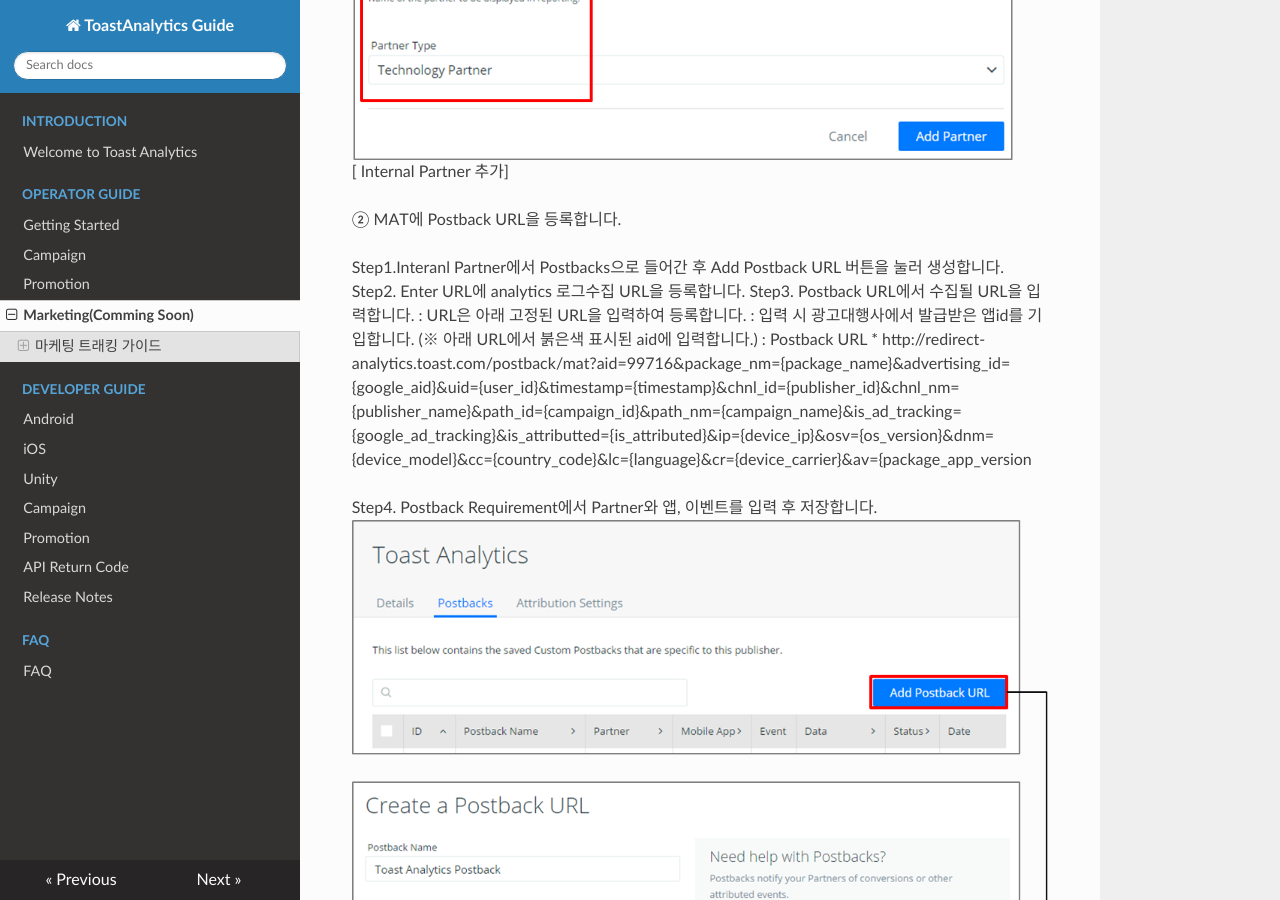
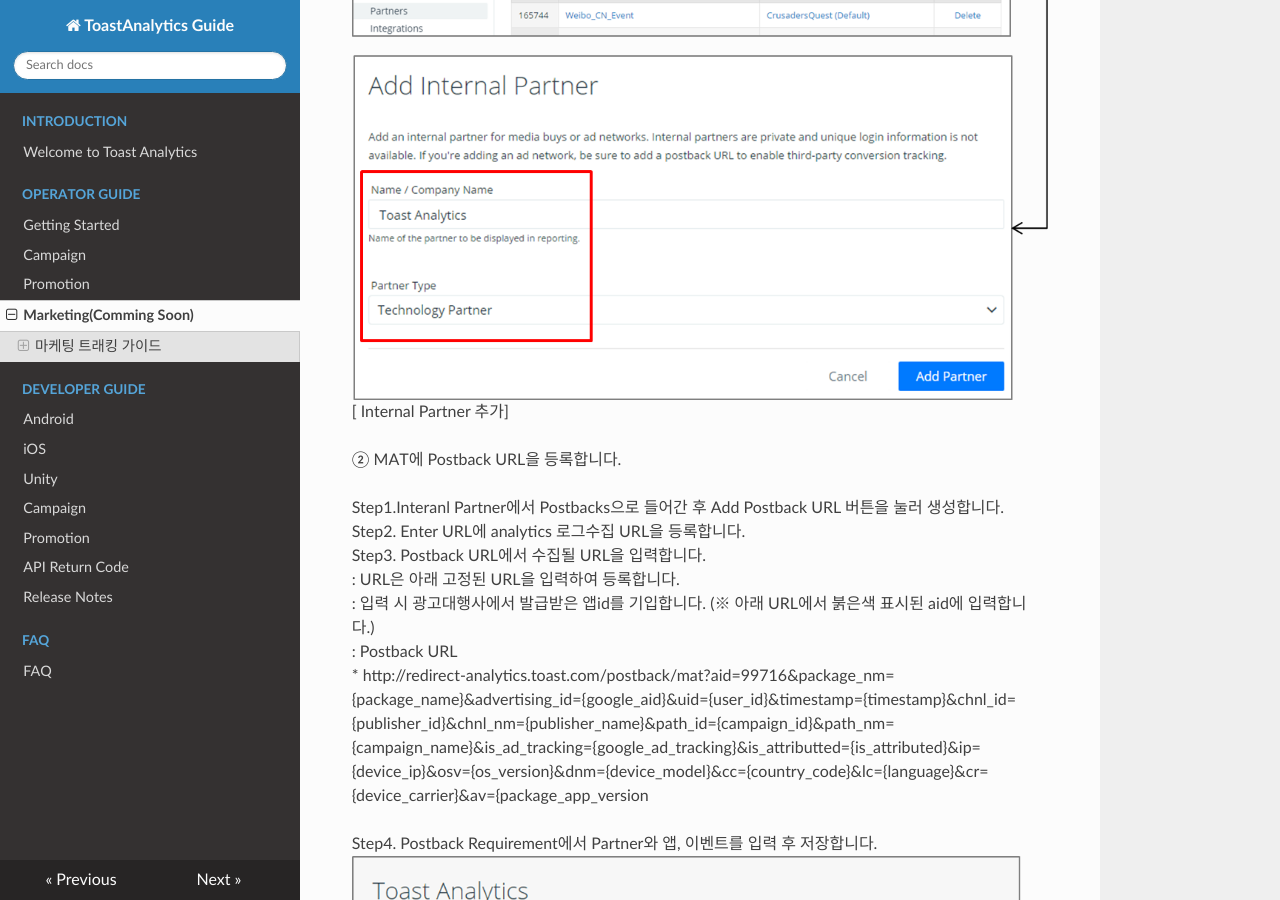
Before and after one commit to ToastAnalytics/ToastAnalytics, an MkDocs documentation site: the page built from docs/Developer/3. marketing Guide.md, in a window 1280 px wide and 900 px high, scrolled down 7221 px. Built offline with MkDocs 1.6.1, drawn with Linux system fonts in a browser that asks for light colours; nearby versions of some CDN libraries; old or Windows-style settings are respelled for this version of MkDocs; some of the changed text lies outside the part shown.

```diff
--- a/docs/Developer/3. marketing Guide.md
+++ b/docs/Developer/3. marketing Guide.md
@@ -59,7 +59,7 @@ Toast Analytics에서는 간편하게 트래킹 URL을 발급하여 채널별
 
 1) 자체등록 : Analytics에서 직접 등록하여 트래킹 URL을 발급받은 유입경로
 2) 광고대행사 연동 : 광고대행사의 Postback 연동을 통해 자동으로 등록된 유입경로
-	*참고:정확한 유입경로별 분석을 위해 등록한 정보를 수정하시는 것은 지양해 주시기 바랍니다.
+*참고:정확한 유입경로별 분석을 위해 등록한 정보를 수정하시는 것은 지양해 주시기 바랍니다.
 
 
 
@@ -114,7 +114,8 @@ Toast Analytics에서는 간편하게 트래킹 URL을 발급하여 채널별
 [AppsFlyer 앱id 확인]
 
 ② MAT 앱ID 확인
-: MAT에서 발급한 앱ID 확인 후 Analytics에 앱ID를 등록합니다. (Analytics > 앱설정 > 마케팅 > 광고대행사등록)
+: MAT에서 발급한 앱ID 확인 후 Analytics에 앱ID를 등록합니다.
+:Analytics > 앱설정 > 마케팅 > 광고대행사등록
 ※ MAT Applications > Mobile Apps 에서 앱id를 확인할 수 있습니다.
 
 ![ MAT 앱id 확인](https://raw.githubusercontent.com/ToastAnalytics/ToastAnalytics/master/docs/Developer/images/marketing8.png)
@@ -122,7 +123,8 @@ Toast Analytics에서는 간편하게 트래킹 URL을 발급하여 채널별
 
 
 #### 4) Postback 설정
-Analyics에 광고대행사를 연동하기 위해 각 광고대행사 사이트에 접속하여 캠페인을 설정합니다. 광고대행사에 Postback URL, Analytics에 앱ID를 등록하면 각 광고대행사를 통해 유입되는 로그가 수집됩니다.
+Analyics에 광고대행사를 연동하기 위해 각 광고대행사 사이트에 접속하여 캠페인을 설정합니다.
+광고대행사에 Postback URL, Analytics에 앱ID를 등록하면 각 광고대행사를 통해 유입되는 로그가 수집됩니다.
 
 **(1) AppsFlyer 연동(= Push API 설정) **
 
@@ -149,7 +151,7 @@ Step3. Postback URL에서 수집될 URL을 입력합니다.
 : URL은 아래 고정된 URL을 입력하여 등록합니다.
 : 입력 시 광고대행사에서 발급받은 앱id를 기입합니다. (※ 아래 URL에서 붉은색 표시된 aid에 입력합니다.)
 : Postback URL
-	* http://redirect-analytics.toast.com/postback/mat?aid=99716&package_nm={package_name}&advertising_id={google_aid}&uid={user_id}&timestamp={timestamp}&chnl_id={publisher_id}&chnl_nm={publisher_name}&path_id={campaign_id}&path_nm={campaign_name}&is_ad_tracking={google_ad_tracking}&is_attributted={is_attributed}&ip={device_ip}&osv={os_version}&dnm={device_model}&cc={country_code}&lc={language}&cr={device_carrier}&av={package_app_version
+* http://redirect-analytics.toast.com/postback/mat?aid=99716&package_nm={package_name}&advertising_id={google_aid}&uid={user_id}&timestamp={timestamp}&chnl_id={publisher_id}&chnl_nm={publisher_name}&path_id={campaign_id}&path_nm={campaign_name}&is_ad_tracking={google_ad_tracking}&is_attributted={is_attributed}&ip={device_ip}&osv={os_version}&dnm={device_model}&cc={country_code}&lc={language}&cr={device_carrier}&av={package_app_version
 
 Step4. Postback Requirement에서 Partner와 앱, 이벤트를 입력 후 저장합니다.
 ![  Postback URL 등록](https://raw.githubusercontent.com/ToastAnalytics/ToastAnalytics/master/docs/Developer/images/marketing11.png)
@@ -172,15 +174,15 @@ Step5. 저장 후 Postbacks 페이지에 등록된 결과를 확인할 수 있
 #### 1) 광고를 매체에 직접 집행할 경우 (AOS인 경우)
 AOS인 경우 광고를 집행한 후 스토어를 통해 설치시 트래킹 URL에 레퍼러를 추가하여 유니크한 퍼블리셔를 식별할 수 있습니다.
 - 트래킹 URL을 발급한 후 광고매체에 적용합니다.
-(※ 외부에서 발급받은 URL인 경우 직접 URL을 등록하여 트래킹 URL을 생성합니다.)
+- (※ 외부에서 발급받은 URL인 경우 직접 URL을 등록하여 트래킹 URL을 생성합니다.)
 - 이용자가 광고를 Click하여 스토어로 이동하면 Click 로그가 전송됩니다.
 - 스토어 설치 후  레퍼러를 통해 앱 실행 후 레퍼러가 적용된 User 로그가 전송됩니다.
+
 ![  구글 레퍼러를 이용한 광고트래킹 Flow](https://raw.githubusercontent.com/ToastAnalytics/ToastAnalytics/master/docs/Developer/images/marketing13.png)
 [ 구글 레퍼러를 이용한 광고트래킹 Flow]
 
 #### 2) 광고를 매체에 직접 집행할 경우 (AOS 이외 스토어인 경우)
-AOS이외의 스토어인 경우 이용자를 트래킹할 수 있는 레퍼러와 같은 고유 식별자를 제공하지 않습니다.
-이용자의 광고클릭시 발생하는 클릭로그 정보를 기반으로 고유한 핑거프린팅을 만들어 동일 이용자로 식별할 수 있습니다.
+AOS이외의 스토어인 경우 이용자를 트래킹할 수 있는 레퍼러와 같은 고유 식별자를 제공하지 않습니다. 이용자의 광고클릭시 발생하는 클릭로그 정보를 기반으로 고유한 핑거프린팅을 만들어 동일 이용자로 식별할 수 있습니다.
 앱스토어는 레퍼러를 포함시키지 않기에 광고 클릭시와 스토어를 통해 설치시 생성된 핑거프린팅을 매칭하여 광고로 유입된 이용자를 트래킹할 수 있습니다.
 
 ![  핑거프린팅을 이용한 광고트래킹 Flow](https://raw.githubusercontent.com/ToastAnalytics/ToastAnalytics/master/docs/Developer/images/marketing14.png)
```
Also changed, not shown: other parts of docs/Developer/3. marketing Guide.md (+2 -2 lines).
